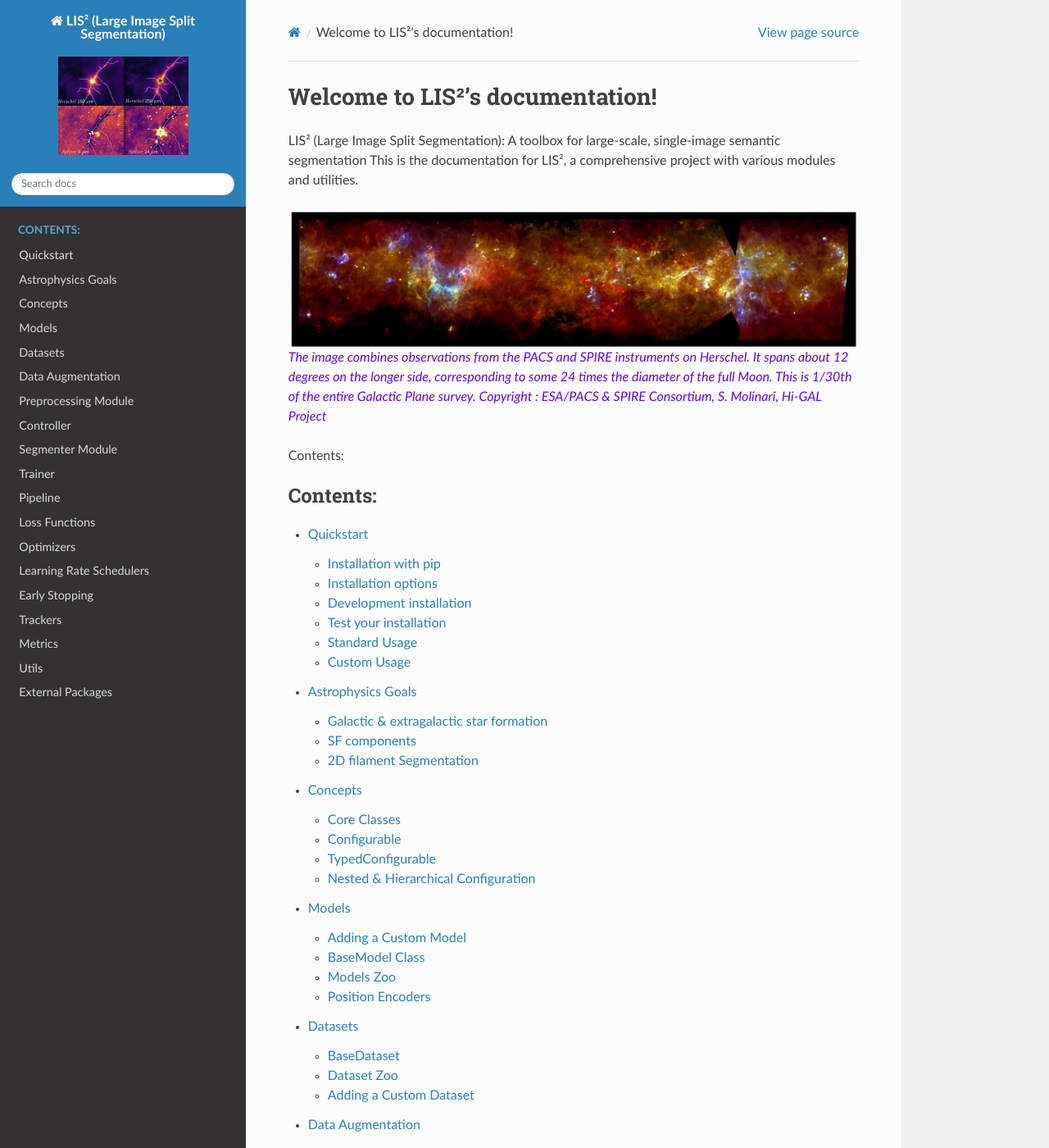
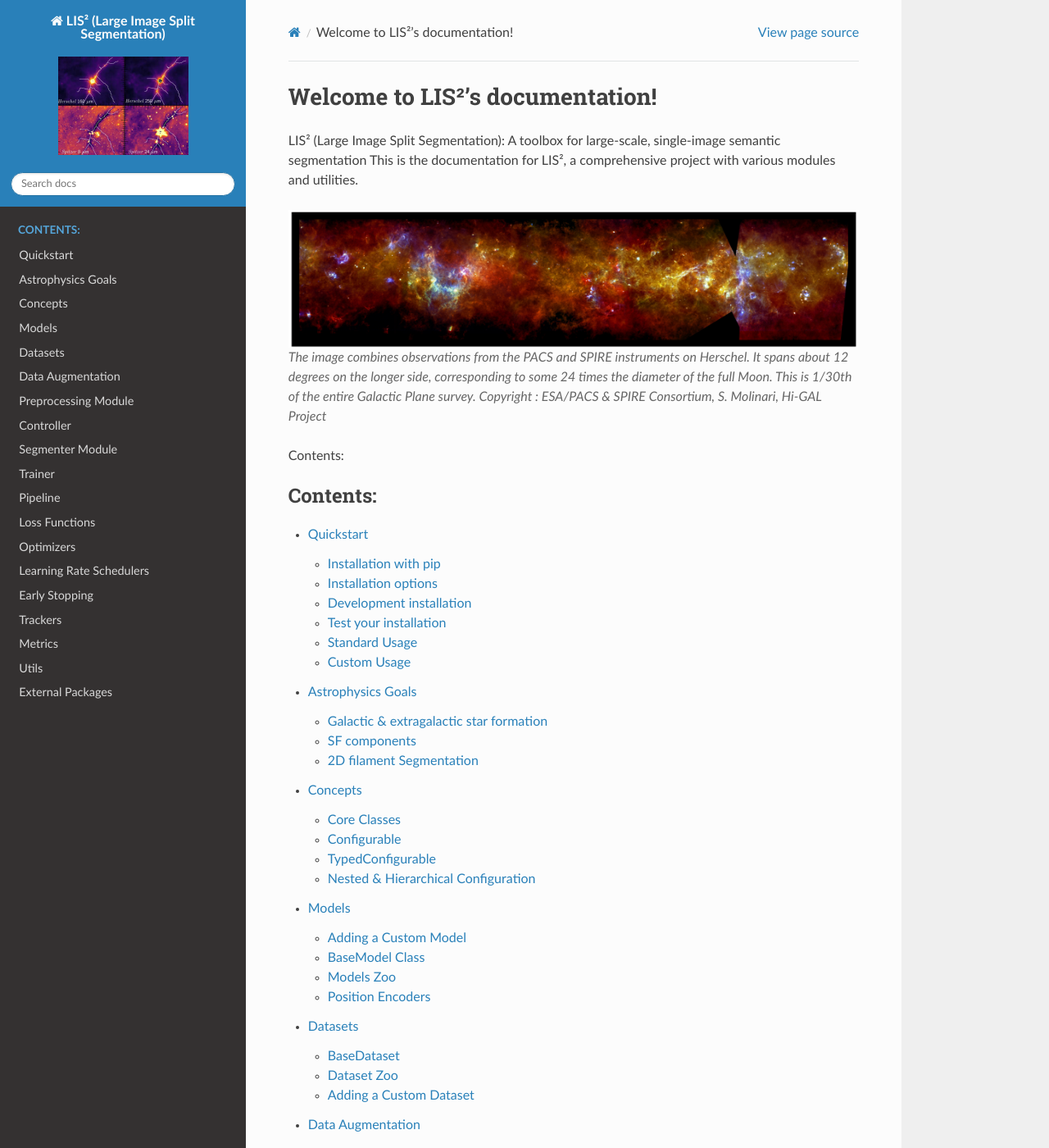
Before and after one commit to multi-learn/lis2, a Sphinx documentation site: the page built from docs/source/index.rst, in a window 1280 px wide and 1400 px high. Shown: the whole window at 82% size. Built offline with Sphinx 7.4.7 and the Read the Docs theme 3.1.0, drawn with Linux system fonts in a browser that asks for light colours.

Commit message:
Edit custom.css

```diff
--- a/docs/source/_static/custom.css
+++ b/docs/source/_static/custom.css
@@ -1,4 +1,7 @@
 .rst-content figure figcaption {
     font-size: 0.8em;
-    color: #6205ed;
+    color: #666;
 }
+:root {
+    --sd-color-primary: #6205ed;
+}
```
